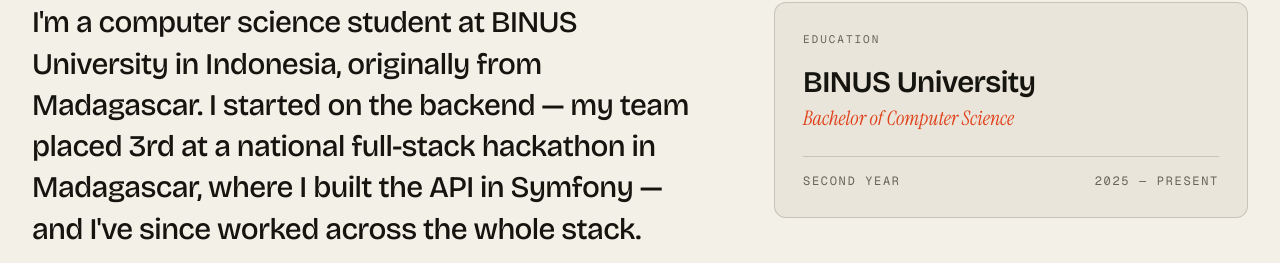
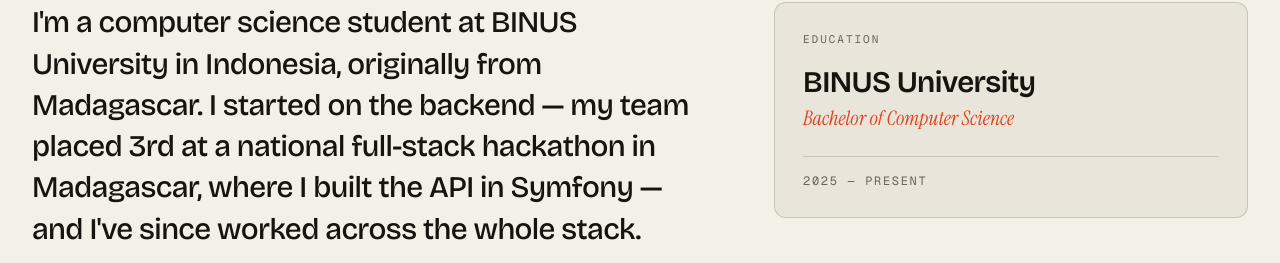
Before and after one commit to Mamy32/Bigjean-porfolio, a React (Vite) app: page / in a window 1280 px wide. Shown: the part 7070-7333 px from the top of the page. Built offline with nearby package versions, Linux system fonts and the light colour scheme.

Commit message:
fix image

```diff
--- a/src/data/portfolioData.ts
+++ b/src/data/portfolioData.ts
@@ -52,7 +52,6 @@
 export const education = {
   institution: "BINUS University",
   degree: "Bachelor of Computer Science",
-  status: "Second year",
   period: "2025 — Present",
 };
 
--- a/src/sections/About.tsx
+++ b/src/sections/About.tsx
@@ -32,7 +32,6 @@
             </div>
             <div className="mt-1 font-serif italic text-xl text-accent">{education.degree}</div>
             <div className="mt-6 flex justify-between border-t border-line pt-4 font-mono text-xs uppercase tracking-[0.14em] text-muted">
-              <span>{education.status}</span>
               <span>{education.period}</span>
             </div>
           </div>
```
